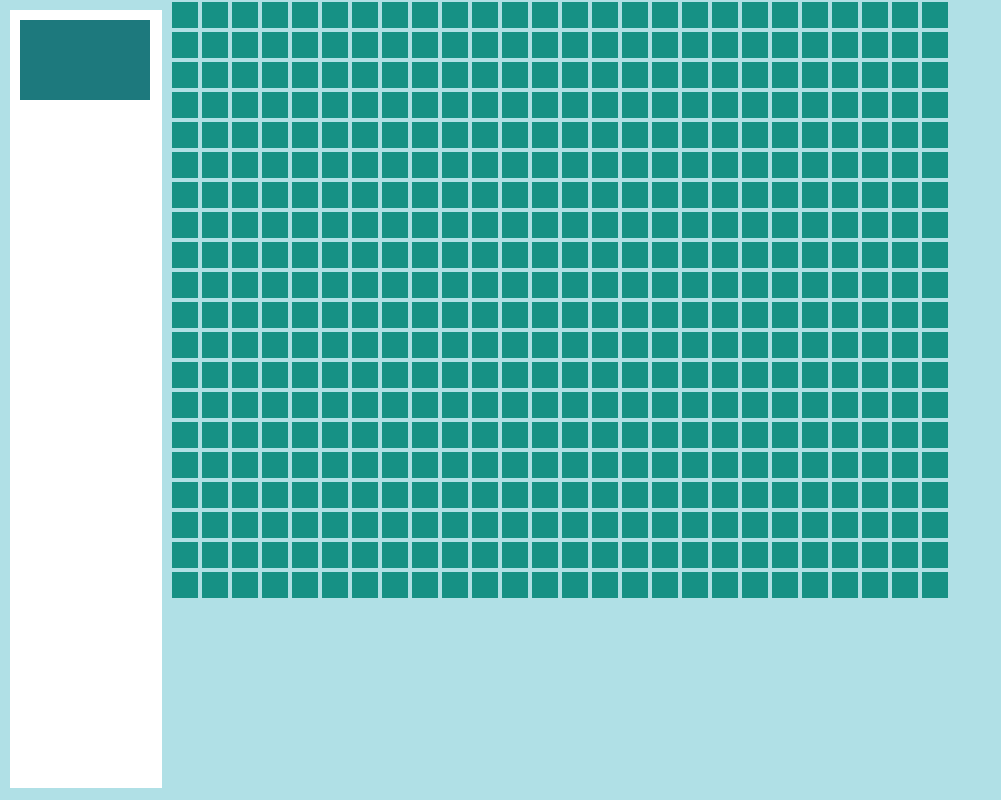
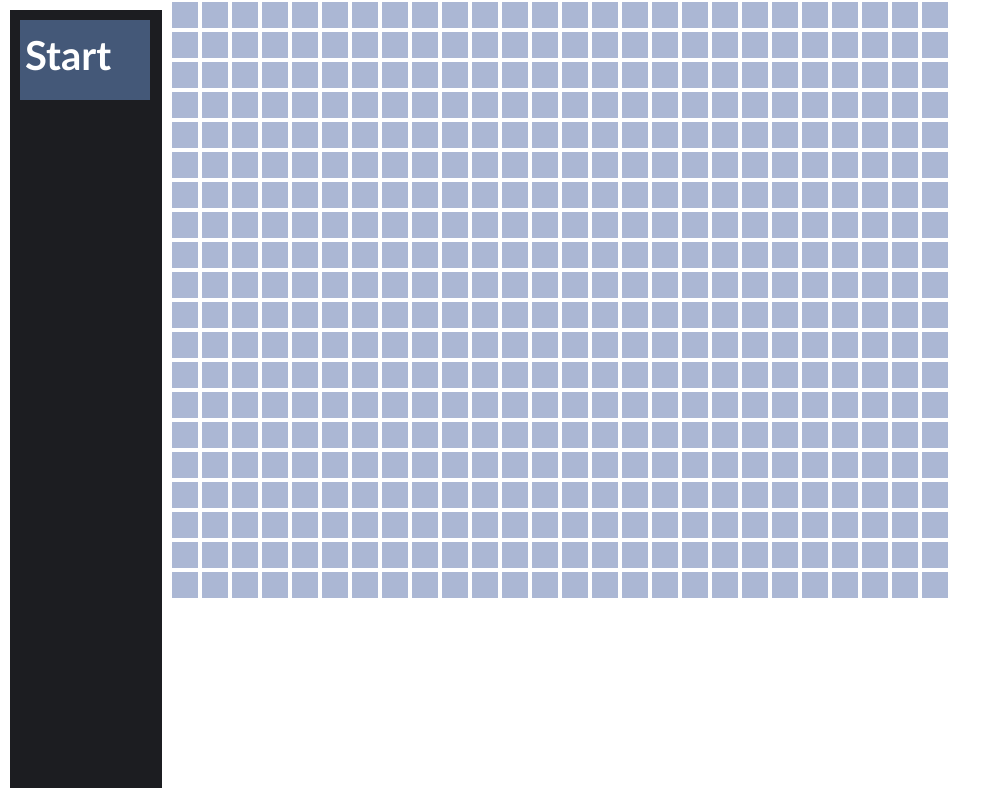
Before and after one commit to AkB-kM/conways, a plain HTML site: page index.html in a window 1280 px wide. Shown: the whole page, without its empty margins (0-1001 px from the left). Drawn offline with Linux system fonts and the light colour scheme.

Commit message:
Change color scheme

```diff
--- a/canvas.js
+++ b/canvas.js
@@ -70,9 +70,9 @@ canvas.onmouseup = function(event) {
   var blocksize = 30;
   var gameState = false;
   var menuOffset = 170;
-  var notAlive = '#169185';
-  var hover_notAlive = '#9FB8A8'
-  var alive = '#F3F5F1';
+  var notAlive = '#ABB7D4';
+  var hover_notAlive = '#7FADA9'
+  var alive = '#4285A8';
 
 
   // Cell object
@@ -151,24 +151,29 @@ canvas.onmouseup = function(event) {
         }
       }
       // Draw menu
-      c.fillStyle = '#FFFFFF';
+      c.fillStyle = '#1C1D21';
       c.fillRect(10, 10, 152, canvas.height-20);
 
       // Pick color for start button (based on game state)
       if(gameState) {
-        c.fillStyle = '#000000';
+        c.fillStyle = '#92CDCF';
       }
       else {
-        c.fillStyle = '#1D797D';
+        c.fillStyle = '#445878';
+        c.font = 'bold 30pt Calibri';
       }
       // Draw and animate buttons
       if(mousePos.x >= 20 && mousePos.x <= 150
         && mousePos.y >= 20 && mousePos.y <= 100) {
           // Animate for mouse hovering
           c.fillRect(15, 15, 140, 90);
+          c.fillStyle = '#FFFFFF';
+          c.fillText('Start', 25, 70);
         }
         else {
           c.fillRect(20, 20, 130, 80);
+          c.fillStyle = '#FFFFFF';
+          c.fillText('Start', 25, 70);
         }
       }
 
--- a/index.html
+++ b/index.html
@@ -2,16 +2,16 @@
 <html lang="en">
 <head>
   <meta charset="UTF-8">
-    <title>Canvas Resize</title>
+  <title>The Purge</title>
   <style type="text/css">
   canvas {
-        background-color: powderblue;
+    background-color: '#EEEFF7';
     vertical-align: bottom;
     display: block;
   }
   body {
     margin: 0;
-        background-color: powderblue;
+    background-color: '#EEEFF7';
   }
   </style>
 </head>
```
Lines whose indentation alone changed are shown as unchanged.
